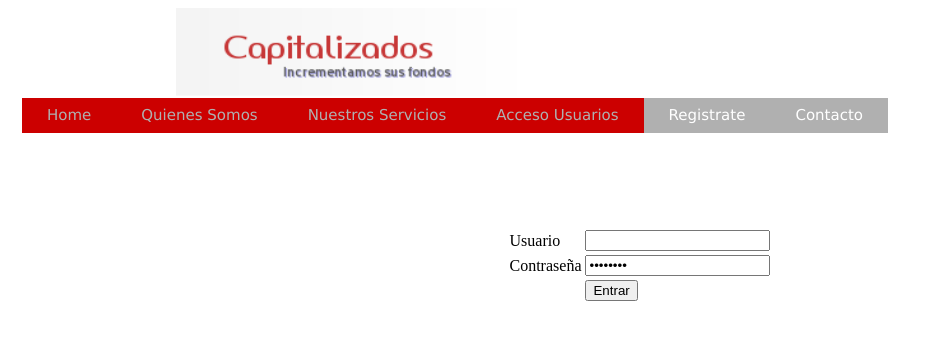
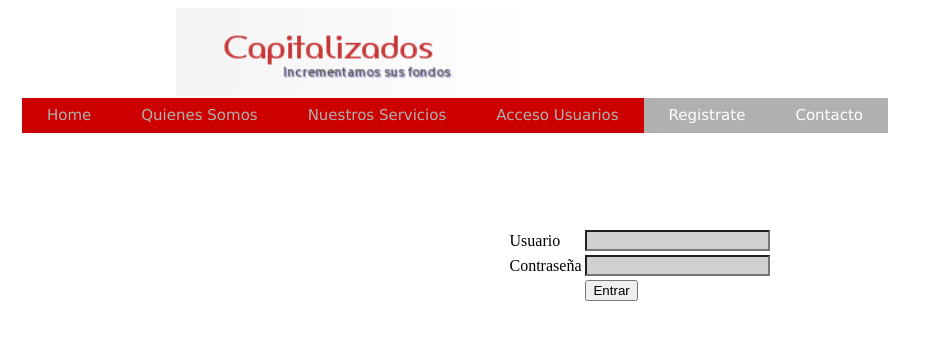
Before and after one commit to cyrax169/capitalizados, a PHP site: page /acceso.php in a window 1280 px wide. Shown: the top 340 px of the page, without its empty margins (0-929 px from the left). Run offline with PHP 8.4, Linux system fonts and the light colour scheme.

Commit message:
colores en ola vista acceso

```diff
--- a/proyectoafp/acceso.php
+++ b/proyectoafp/acceso.php
@@ -27,11 +27,11 @@
                 <tbody>
                     <tr>
                         <td>Usuario</td>
-                        <td><input type="text" name="usuario" /></td>
+                        <td><input type="text" name="usuario" style="background-color:#D0D0D0" /></td>
                     </tr>
                     <tr>
                         <td>Contraseña</td>
-                        <td><input type="password" name="contrasena" value="password" /></td>
+                        <td><input type="password" name="contrasena" value="" style="background-color:#D0D0D0"/></td>
                     </tr>
                     <tr>
                         <td></td>
```
